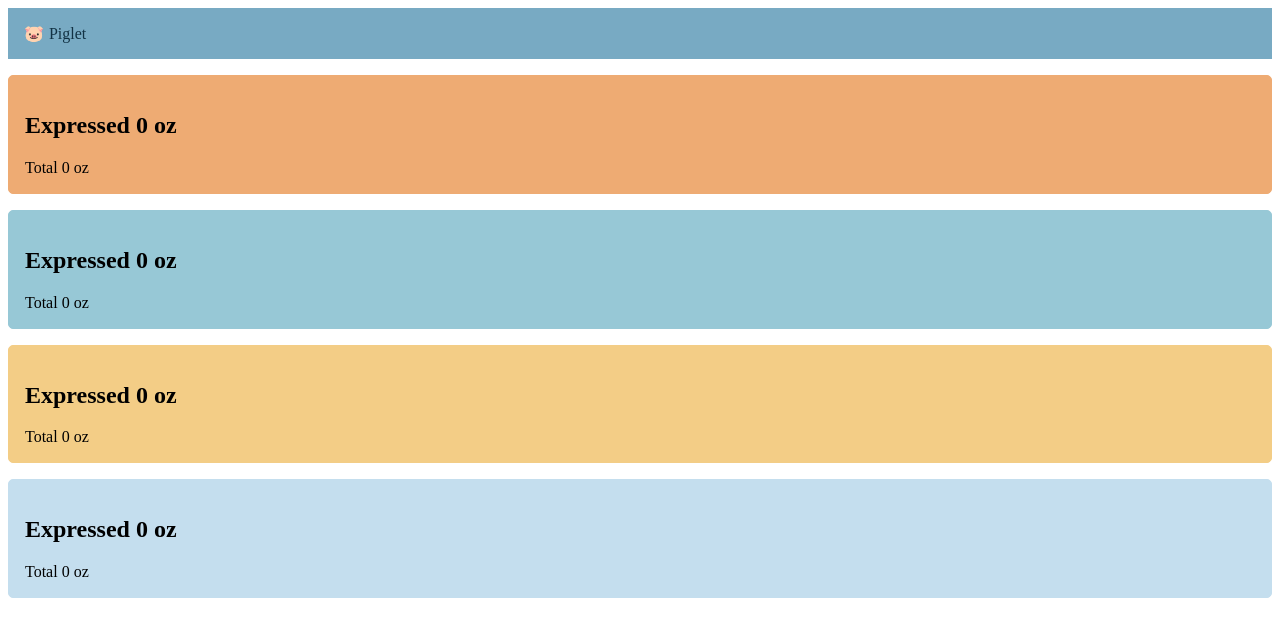
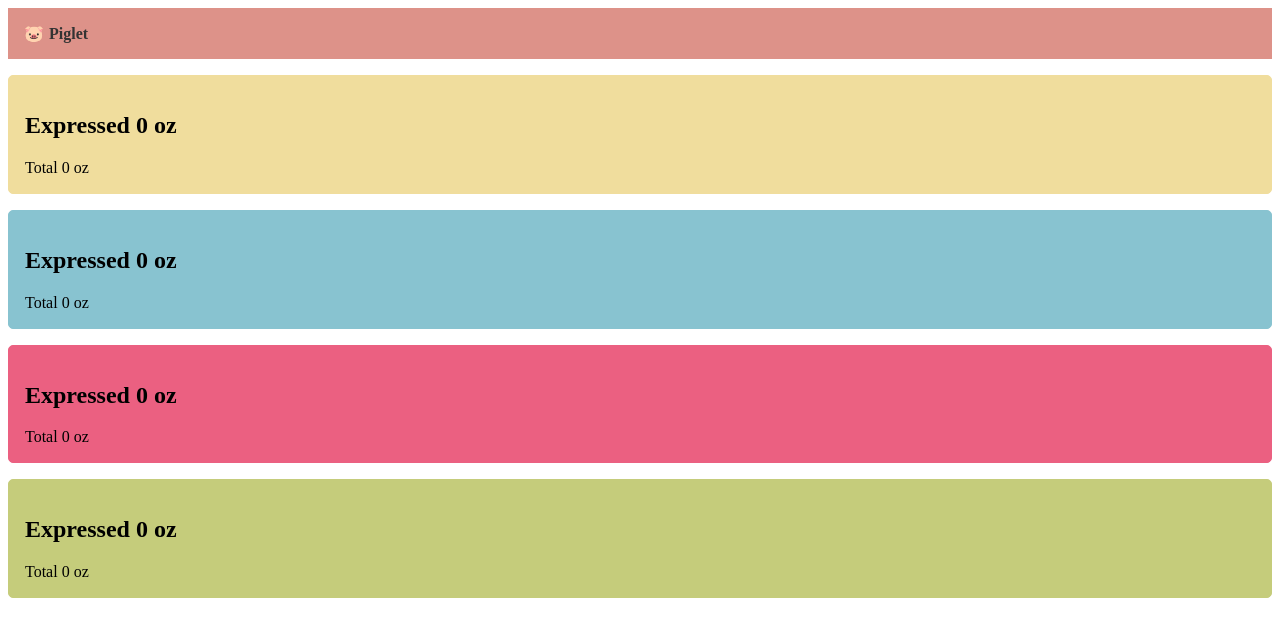
Before and after one commit to marifelangeles/piglet, a React (Create React App) app: page / in a window 1280 px wide. Shown: the top 636 px of the page. Built offline with nearby package versions, Linux system fonts and the light colour scheme.

Commit message:
add color scheme

```diff
--- a/src/components/Feed.js
+++ b/src/components/Feed.js
@@ -1,14 +1,14 @@
 import React, { useState } from "react";
 import { useDispatch } from "react-redux";
+import { navigate } from "@reach/router";
+
+import moment from "moment";
 
 import {
   updateFeedTimeStart,
   updateFeedAmount,
   addFeed,
 } from "../actions/update-feed";
-
-import moment from "moment";
-import { navigate } from "@reach/router";
 
 const Feed = () => {
   const dispatch = useDispatch();
--- a/src/components/Home.js
+++ b/src/components/Home.js
@@ -1,14 +1,15 @@
 import React from "react";
 
 import Tracker from "./Tracker";
+import colors from "./colors";
 
 const Home = () => {
   return (
     <div>
-      <Tracker type="feed" bgColor="#eeab73" />
-      <Tracker type="feed" bgColor="#97c8d6" />
-      <Tracker type="feed" bgColor="#f3cd86" />
-      <Tracker type="feed" bgColor="#c4deee" />
+      <Tracker type="feed" bgColor={colors.yellow} />
+      <Tracker type="feed" bgColor={colors.blue} />
+      <Tracker type="feed" bgColor={colors.rose} />
+      <Tracker type="feed" bgColor={colors.green} />
     </div>
   );
 };
--- a/src/components/NavBar.js
+++ b/src/components/NavBar.js
@@ -3,18 +3,20 @@
 
 import { Link } from "@reach/router";
 import { css, jsx } from "@emotion/core";
+import colors from "./colors";
 
 const NavBar = () => (
   <header
     css={css`
-      background-color: #78aac3;
+      background-color: ${colors.bisque};
       position: sticky;
       top: 0;
       padding: 1em;
       margin: 0;
       a {
         text-decoration: none;
-        color: #123244;
+        color: ${colors.dark};
+        font-weight: 900;
       }
       span {
         padding-right: 5px;
--- /dev/null
+++ b/src/components/colors.js
@@ -0,0 +1,9 @@
+export default {
+  yellow: "#f0dd9d",
+  blue: "#88c3d0",
+  rose: "#eb6081",
+  green: "#c5cc7b",
+  bisque: "#dd9289",
+  dark: "#333",
+  light: "#fff",
+};
```
